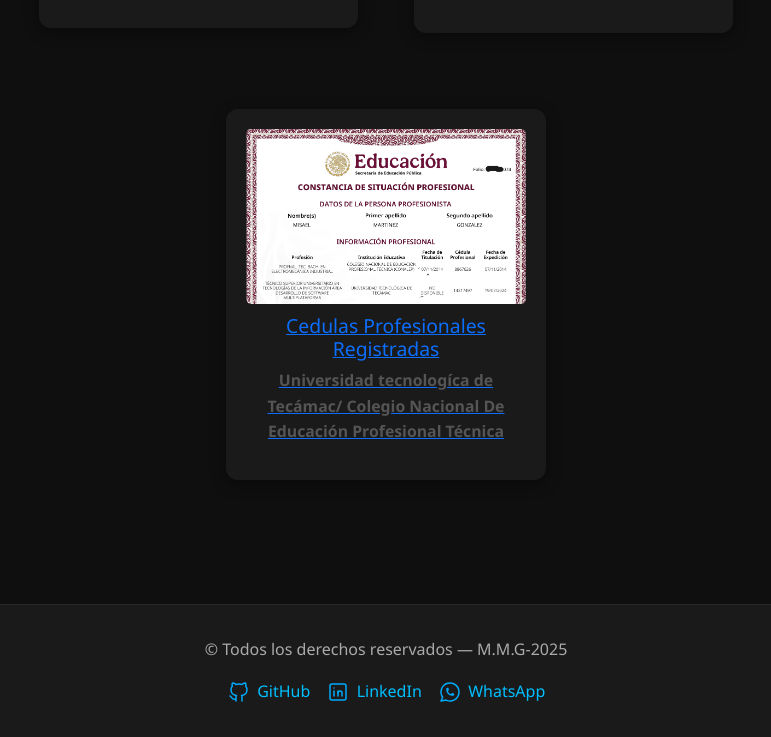
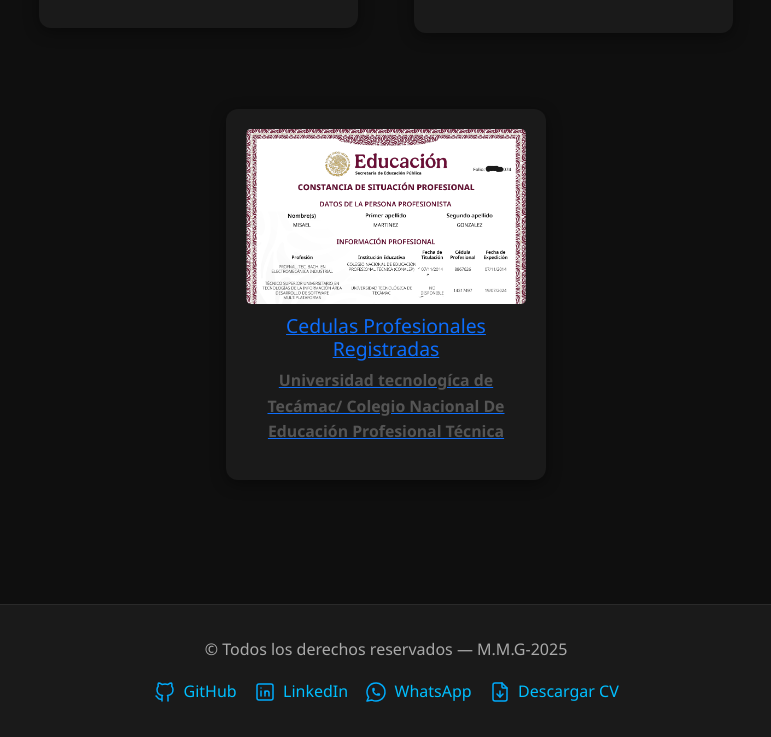
Before and after one commit to misam717-bit/portafolio-personal, a plain HTML site: page index.html in a window 1280 px wide. Shown: the part 9708-10445 px from the top of the page, without its empty margins (254-1025 px from the left). Drawn offline with nearby package versions, Linux system fonts and the light colour scheme.

Commit message:
integracion cv

```diff
--- a/index.html
+++ b/index.html
@@ -915,9 +915,7 @@
 
       <!-- Contenedor para los enlaces a redes sociales. -->
       <div class="redes">
-        <!-- Enlace a GitHub. -->
         <a href="https://github.com/misam717-bit" target="_blank">
-          <!-- Ícono SVG para GitHub. -->
           <svg xmlns="http://www.w3.org/2000/svg" class="icon icon-tabler icon-tabler-brand-github" width="24"
             height="24" viewBox="0 0 24 24" stroke-width="1.5" stroke="#00abfb" fill="none" stroke-linecap="round"
             stroke-linejoin="round">
@@ -927,9 +925,7 @@
           </svg>
           GitHub
         </a>
-        <!-- Enlace a LinkedIn. -->
         <a href="https://www.linkedin.com/in/ing-martinez-gonzalez-misael-56526a217" target="_blank">
-          <!-- Ícono SVG para LinkedIn. -->
           <svg xmlns="http://www.w3.org/2000/svg" class="icon icon-tabler icon-tabler-brand-linkedin" width="24"
             height="24" viewBox="0 0 24 24" stroke-width="1.5" stroke="#00abfb" fill="none" stroke-linecap="round"
             stroke-linejoin="round">
@@ -942,10 +938,8 @@
           </svg>
           LinkedIn
         </a>
-        <!-- Enlace a WhatsApp. -->
         <a target="_blank"
           href="https://api.whatsapp.com/send?phone=525647418934&text=Hola%20Misael,%20encontr%C3%A9%20tu%20portafolio%20y%20me%20interesa%20conversar%20acerca%20de%20una%20oportunidad%20laboral.%20%C2%BFPodr%C3%ADamos%20agendar%20una%20entrevista%3F">
-          <!-- Ícono SVG para WhatsApp. -->
           <svg xmlns="http://www.w3.org/2000/svg" class="icon icon-tabler icon-tabler-brand-whatsapp" width="24"
             height="24" viewBox="0 0 24 24" stroke-width="1.5" stroke="#00abfb" fill="none" stroke-linecap="round"
             stroke-linejoin="round">
@@ -955,6 +949,18 @@
               d="M9 10a0.5 .5 0 0 0 1 0v-1a0.5 .5 0 0 0 -1 0v1a5 5 0 0 0 5 5h1a0.5 .5 0 0 0 0 -1h-1a0.5 .5 0 0 0 0 1" />
           </svg>
           WhatsApp
+        </a>
+        <a href="assets/archivos/CV M.M.G.pdf" download="Misael_Martinez_CV.pdf">
+          <svg xmlns="http://www.w3.org/2000/svg" class="icon icon-tabler icon-tabler-file-download" width="24"
+            height="24" viewBox="0 0 24 24" stroke-width="1.5" stroke="#00abfb" fill="none" stroke-linecap="round"
+            stroke-linejoin="round">
+            <path stroke="none" d="M0 0h24v24H0z" fill="none" />
+            <path d="M14 3v4a1 1 0 0 0 1 1h4" />
+            <path d="M17 21h-10a2 2 0 0 1 -2 -2v-14a2 2 0 0 1 2 -2h7l5 5v11a2 2 0 0 1 -2 2z" />
+            <line x1="12" y1="11" x2="12" y2="17" />
+            <polyline points="9 14 12 17 15 14" />
+          </svg>
+          Descargar CV
         </a>
       </div>
     </footer>
```
Also changed, not shown: 1 other file.
